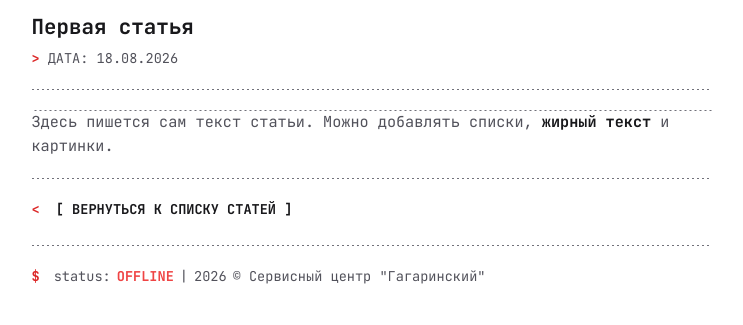
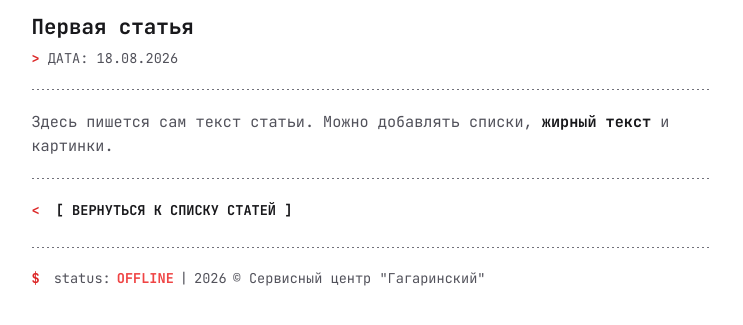
Before and after one commit to polinom11/polinom11.github.io, a Jekyll site: the page built from _posts/2026-08-18-my-post.md, in a window 1280 px wide. Shown: the part 208-533 px from the top of the page, without its empty margins (261-1004 px from the left). Built offline with Jekyll 4.4.1, drawn with Linux system fonts in a browser that asks for light colours.

Commit message:
Update post.html

```diff
--- a/_layouts/post.html
+++ b/_layouts/post.html
@@ -68,9 +71,9 @@
                 <span class="prompt">$</span>cat /blog/posts/{{ page.path | split: '/' | last }}
             </p>
 
-            <header class="post-header" style="margin-bottom: 20px;">
-                <h1 style="color: var(--text); font-size: 1.3rem; margin-bottom: 6px;">{{ page.title }}</h1>
-                <div style="font-size: 0.85rem; color: var(--text-muted);">
+            <header class="post-header">
+                <h1>{{ page.title }}</h1>
+                <div class="post-meta">
                     <span class="prompt">></span>ДАТА: {{ page.date | date: "%d.%m.%Y" }}
                     {% if page.author %}
                         | <span class="prompt">></span>АВТОР: {{ page.author }}
@@ -80,15 +83,15 @@
 
             <div class="hr-dashed"></div>
 
-            <!-- Контент статьи Jekyll с оформлением как в "Почему нет общего прайса?" -->
-            <div class="post-content collapse-content" style="padding: 0; margin: 20px 0;">
+            <!-- Контент статьи Jekyll без лишних классов и отступов -->
+            <div class="post-content">
                 {{ content }}
             </div>
 
             <div class="hr-dashed"></div>
 
-            <div style="margin-top: 20px; font-size: 0.85rem;">
-                <a href="/blog.html" style="color: var(--text); text-decoration: none; font-weight: 700;">
+            <div style="margin-top: 20px;">
+                <a href="/blog.html" class="back-link">
                     <span class="prompt"><</span> [ ВЕРНУТЬСЯ К СПИСКУ СТАТЕЙ ]
                 </a>
             </div>
```
Also changed, not shown: other parts of _layouts/post.html (+3 -0 lines).
